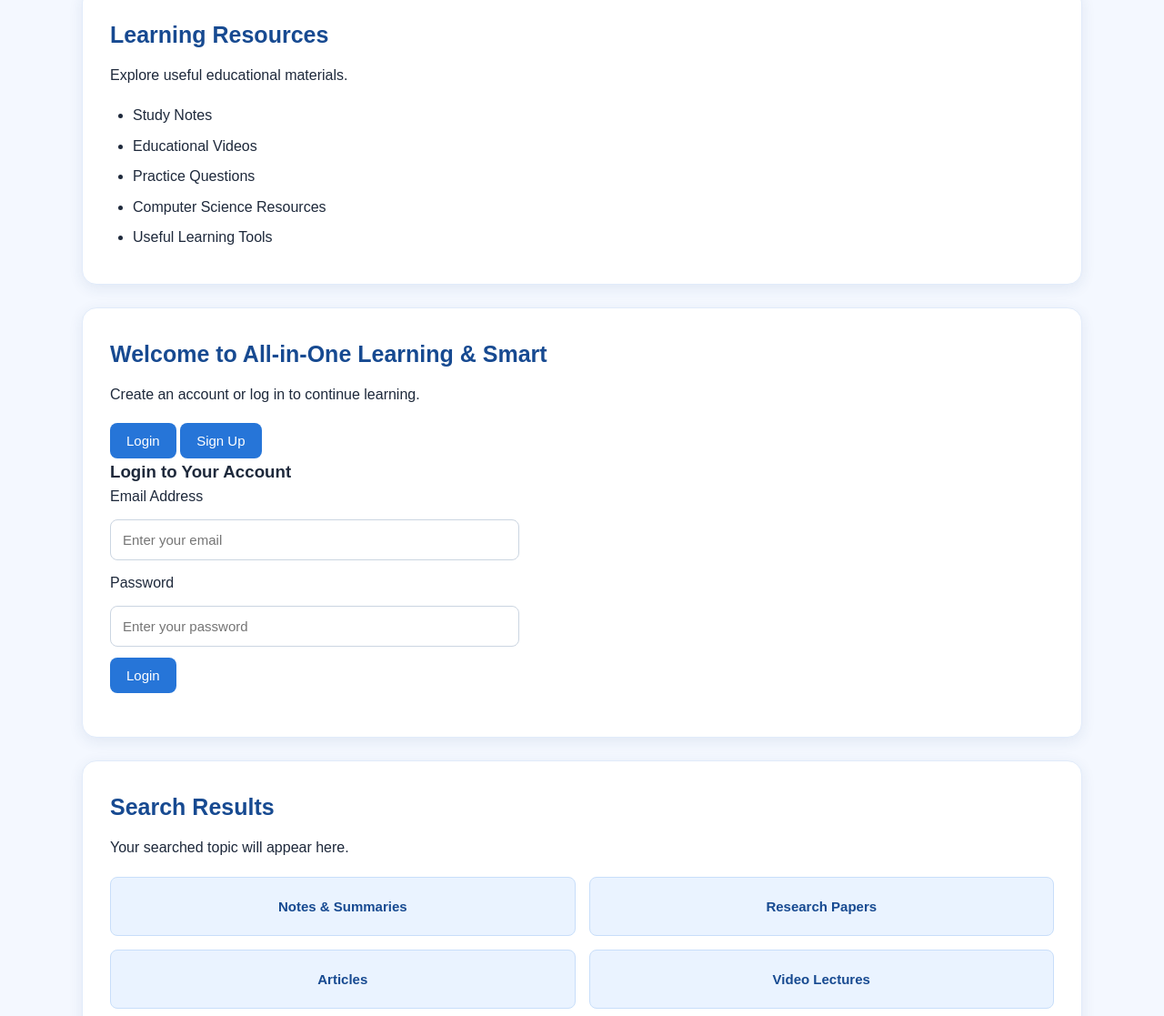
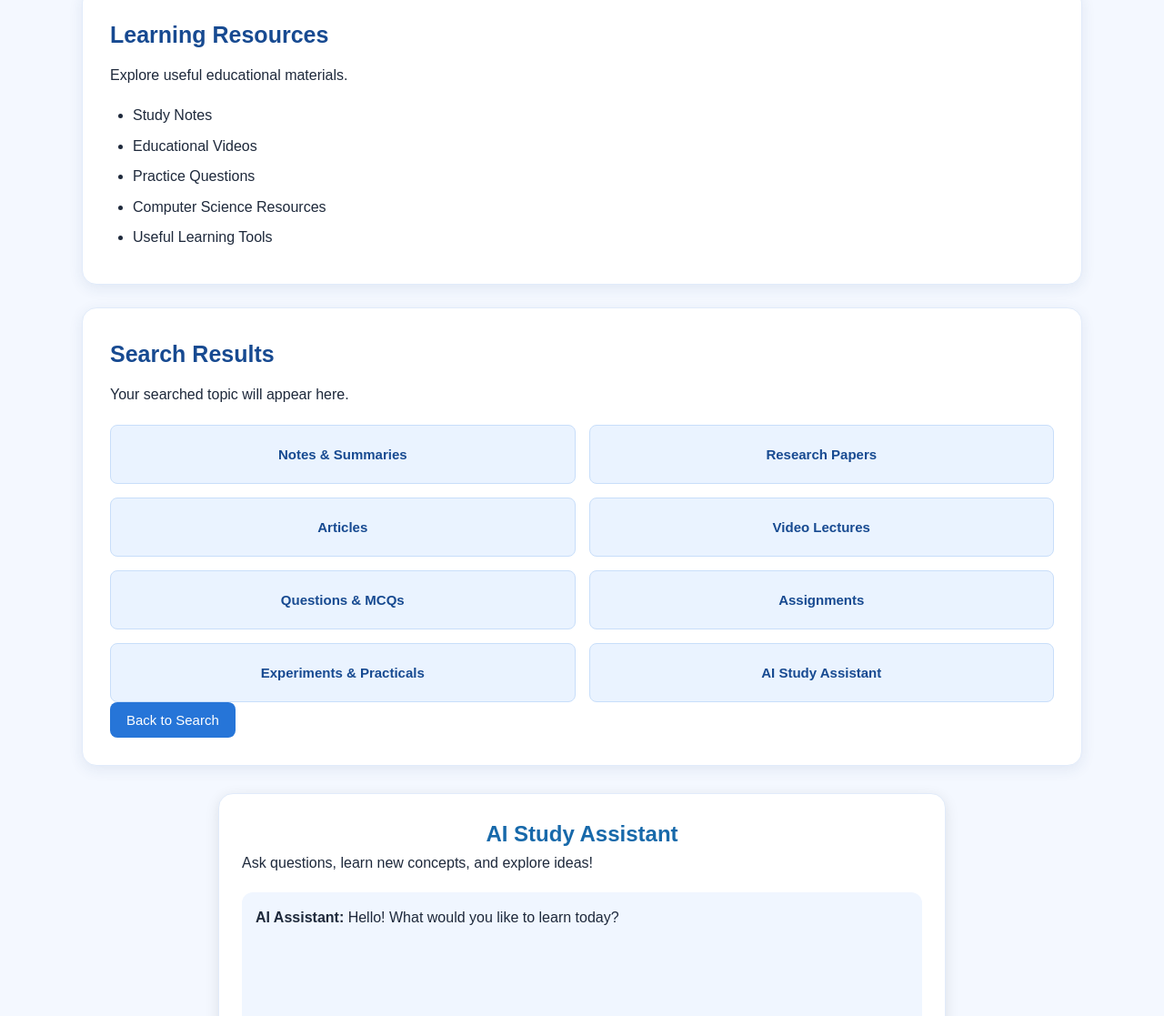
Before and after one commit to biyach123/all-in-one-learning-, a plain HTML site: page index.html in a window 1280 px wide. Shown: the part 1683-2800 px from the top of the page at 91% size. Drawn offline with Linux system fonts and the light colour scheme.

Commit message:
Update index.html

```diff
--- a/index.html
+++ b/index.html
@@ -23,7 +23,7 @@
             <button onclick="showSection('search')">Smart Search</button>
             <button onclick="showSection('calculator')">Calculator</button>
             <button onclick="showSection('resources')">Resources</button>
-            <button onclick="showSection('login')">Login / Sign Up</button>
+
         </nav>
     </header>
 
@@ -193,56 +193,6 @@
             </ul>
         </section>
 
-        <!-- LOGIN AND SIGN UP -->
-
-<section id="login" class="section">
-
-    <h2>Welcome to All-in-One Learning & Smart</h2>
-    <p>Create an account or log in to continue learning.</p>
-
-    <div class="login-box">
-
-        <div class="login-tabs">
-            <button type="button" onclick="showLoginForm('login')">
-                Login
-            </button>
-
-            <button type="button" onclick="showLoginForm('signup')">
-                Sign Up
-            </button>
-        </div>
-
-        <form id="login-form" onsubmit="handleLogin(event)">
-            <h3 id="form-heading">Login to Your Account</h3>
-
-            <label for="login-email">Email Address</label>
-            <input
-                type="email"
-                id="login-email"
-                placeholder="Enter your email"
-                autocomplete="email"
-                required
-            >
-
-            <label for="login-password">Password</label>
-            <input
-                type="password"
-                id="login-password"
-                placeholder="Enter your password"
-                autocomplete="current-password"
-                minlength="8"
-                required
-            >
-
-            <button type="submit" id="login-submit">
-                Login
-            </button>
-
-            <p id="login-message" aria-live="polite"></p>
-        </form>
-
-    </div>
-</section>
 
 <!-- SEARCH RESULTS PAGE -->
 <section id="results-page" class="section">
```
